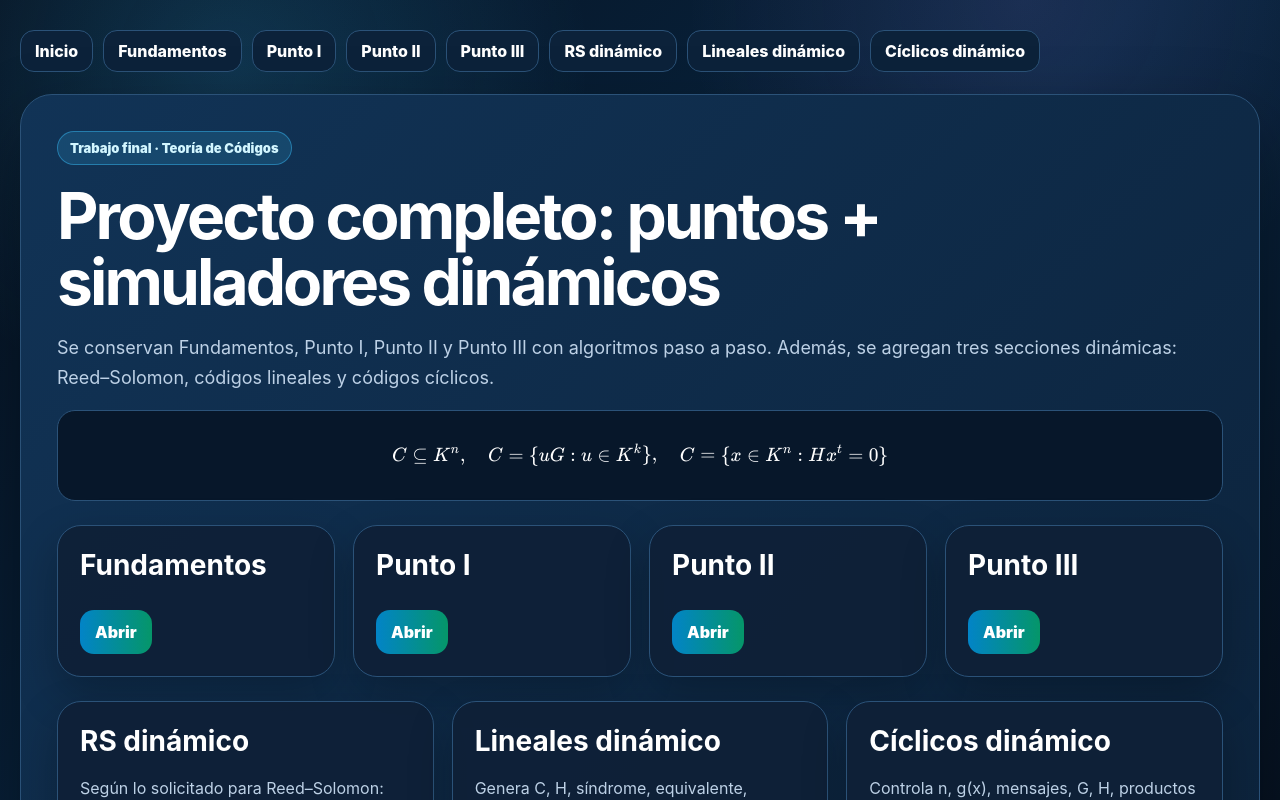
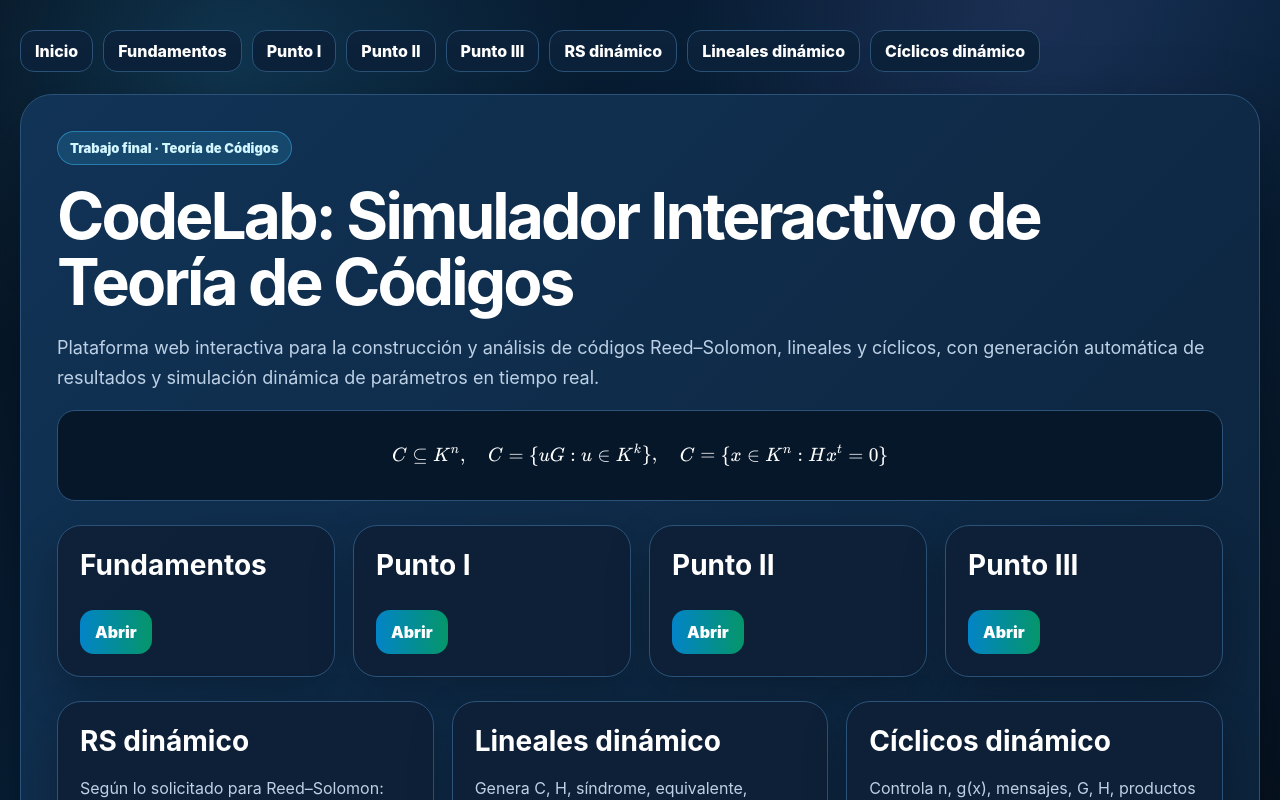
Before and after one commit to FabianMirandaUN/Proyecto-Final-Teor-a-De-C-digos, a Next.js app: page / in a window 1280 px wide. Shown: the top 800 px of the page. Built offline with nearby package versions, Linux system fonts and the light colour scheme.

Commit message:
Actualizar page.tsx

```diff
--- a/src/app/page.tsx
+++ b/src/app/page.tsx
@@ -9,12 +9,10 @@ export default function Home() {
       <section className="hero">
         <span className="badge">Trabajo final · Teoría de Códigos</span>
         <h1 className="title">
-          Proyecto completo: puntos + simuladores dinámicos
+          CodeLab: Simulador Interactivo de Teoría de Códigos
         </h1>
         <p className="subtitle">
-          Se conservan Fundamentos, Punto I, Punto II y Punto III con algoritmos
-          paso a paso. Además, se agregan tres secciones dinámicas:
-          Reed–Solomon, códigos lineales y códigos cíclicos.
+          Plataforma web interactiva para la construcción y análisis de códigos Reed–Solomon, lineales y cíclicos, con generación automática de resultados y simulación dinámica de parámetros en tiempo real.
         </p>
         <Latex
           block
```
